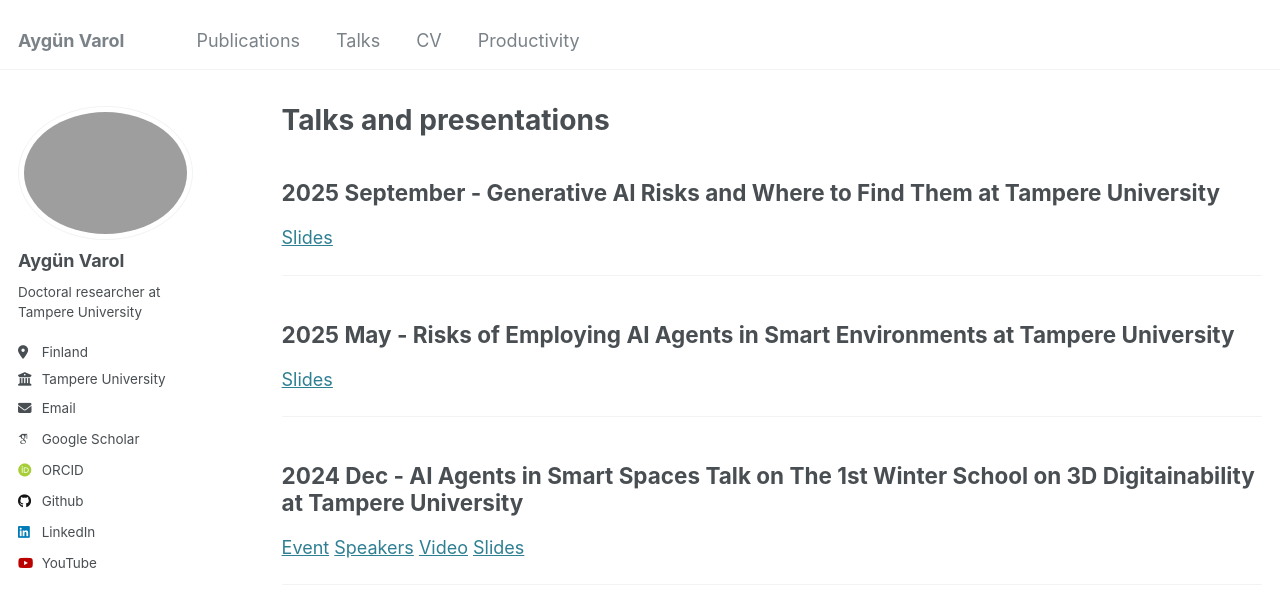
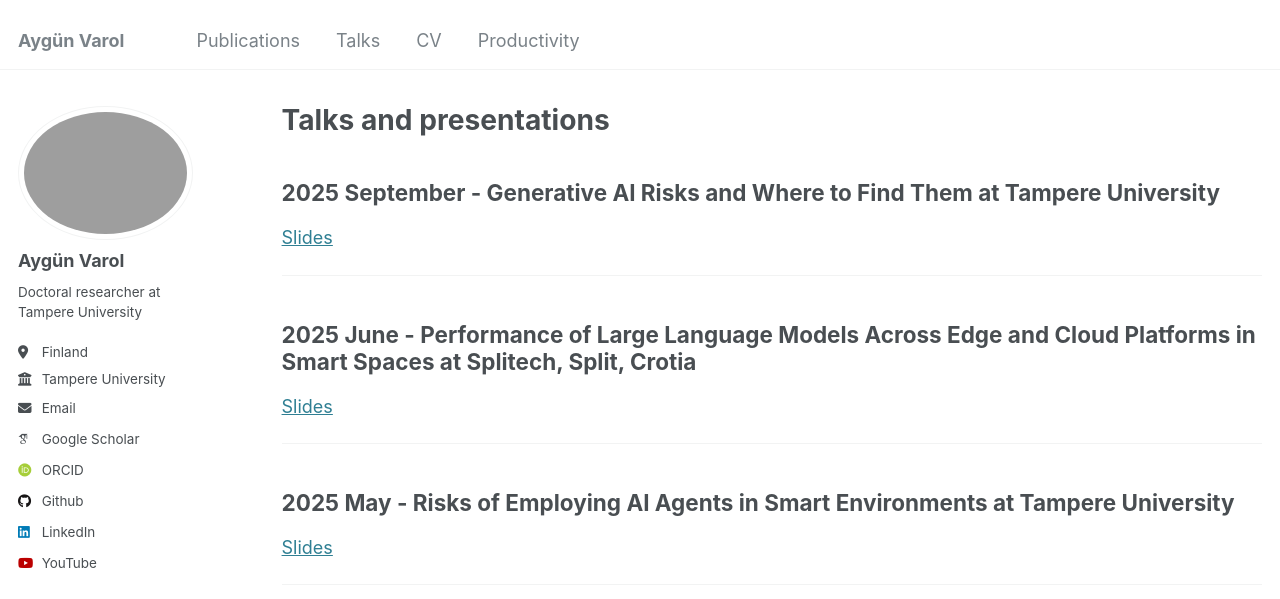
Before and after one commit to AygunVarol/aygunvarol.github.io, a Jekyll site: the page built from _pages/talks.md, in a window 1280 px wide and 900 px high, cut to the strip 0-599 px from the top of the window. Built offline with Jekyll 4.4.1, drawn with Linux system fonts in a browser that asks for light colours; some web fonts are replaced.

Commit message:
Update talks.md

```diff
--- a/_pages/talks.md
+++ b/_pages/talks.md
@@ -8,6 +8,12 @@ author_profile: true
 2025 September - Generative AI Risks and Where to Find Them at Tampere University
 ------
 [Slides](https://aygunvarol.github.io/files/Generative_AI_Risks.pdf)
+
+------
+
+2025 June - Performance of Large Language Models Across Edge and Cloud Platforms in Smart Spaces at Splitech, Split, Crotia
+------
+[Slides](https://aygunvarol.github.io/files/Split_conference_presentation.pdf)
 
 ------
 
```
